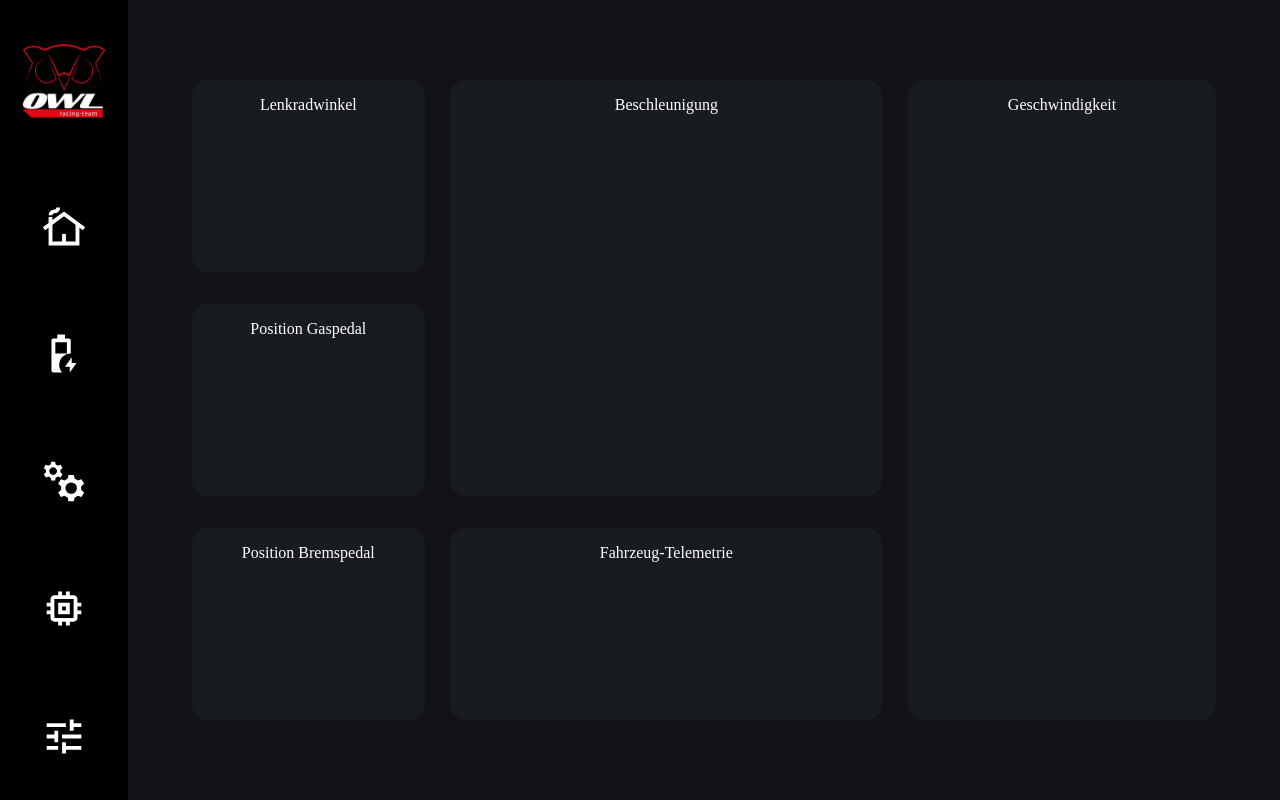
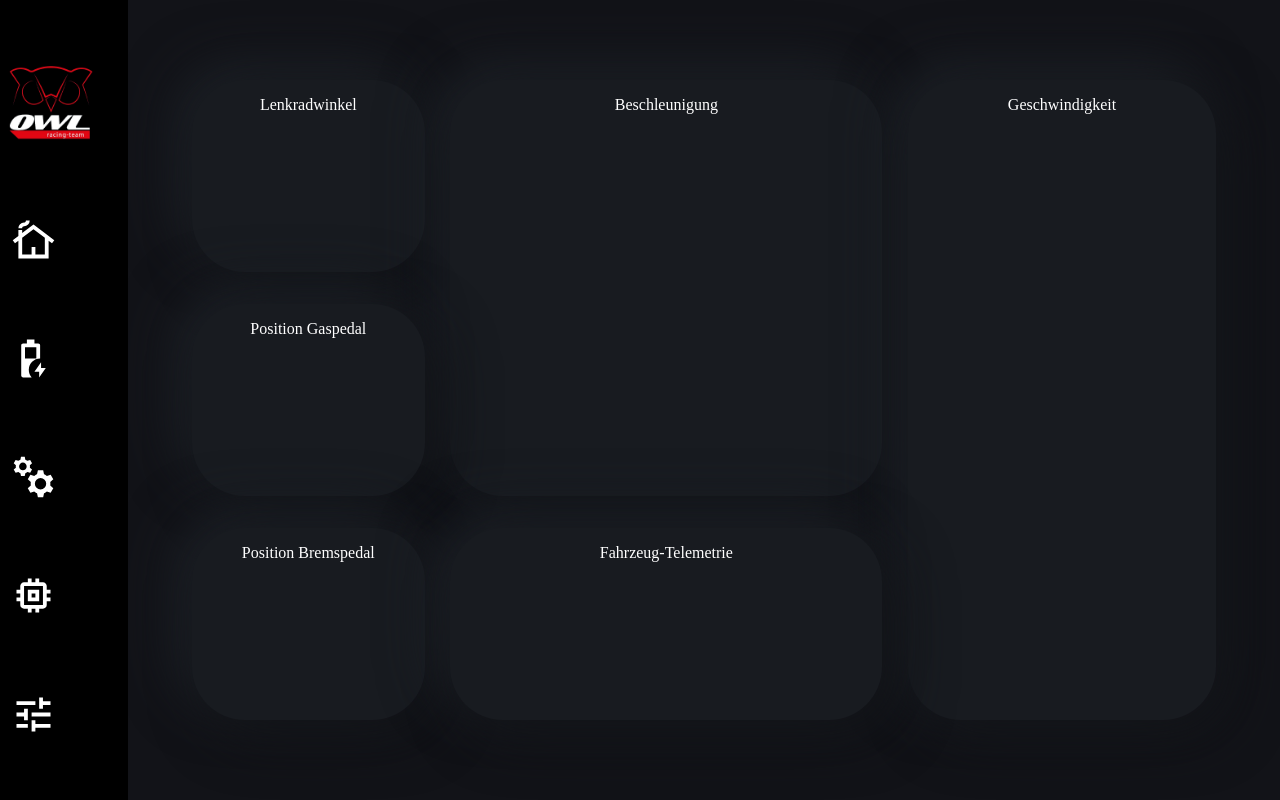
Before and after one commit to sd-projekt/web-dashboard, an Angular app: page / in a window 1280 px wide. Built offline with nearby package versions, Linux system fonts and the light colour scheme.

Commit message:
Adding neumorphism to the cards, review by leo
Signed-off-by: Felix Kuhlmann <felix-kuhlmann@gmx.de>

```diff
--- a/src/app/home-page/home-page.component.css
+++ b/src/app/home-page/home-page.component.css
@@ -25,8 +25,10 @@
 
 /* Einstellungen für alle Widgets */
 .widget {
-  border-radius: 2vh;
-  background-color: rgb(24,27,32);
+  border-radius: 53px;
+  background: #181b20;
+  box-shadow:  15px 15px 54px #121418,
+              -15px -15px 54px #1e2228;
 }
 
 /* Text in den Widgets */
--- a/src/app/vertical-navbar/vertical-navbar.component.css
+++ b/src/app/vertical-navbar/vertical-navbar.component.css
@@ -9,9 +9,10 @@
 /* Gruppe aller Divs in der Navbar */
 .flex-box {
   display: flex;
-  flex-wrap: wrap;
-  justify-content: center; /* Zentriert die Elemente */
-  align-content: space-around; /* Platz zwischen den Elementen */
+  flex-wrap: nowrap;
+  justify-content: space-evenly; /* Zentriert die Elemente */
+  align-content: center; /* Platz zwischen den Elementen */
+  flex-direction: column;
   height: 100vh;
 }
 
```
